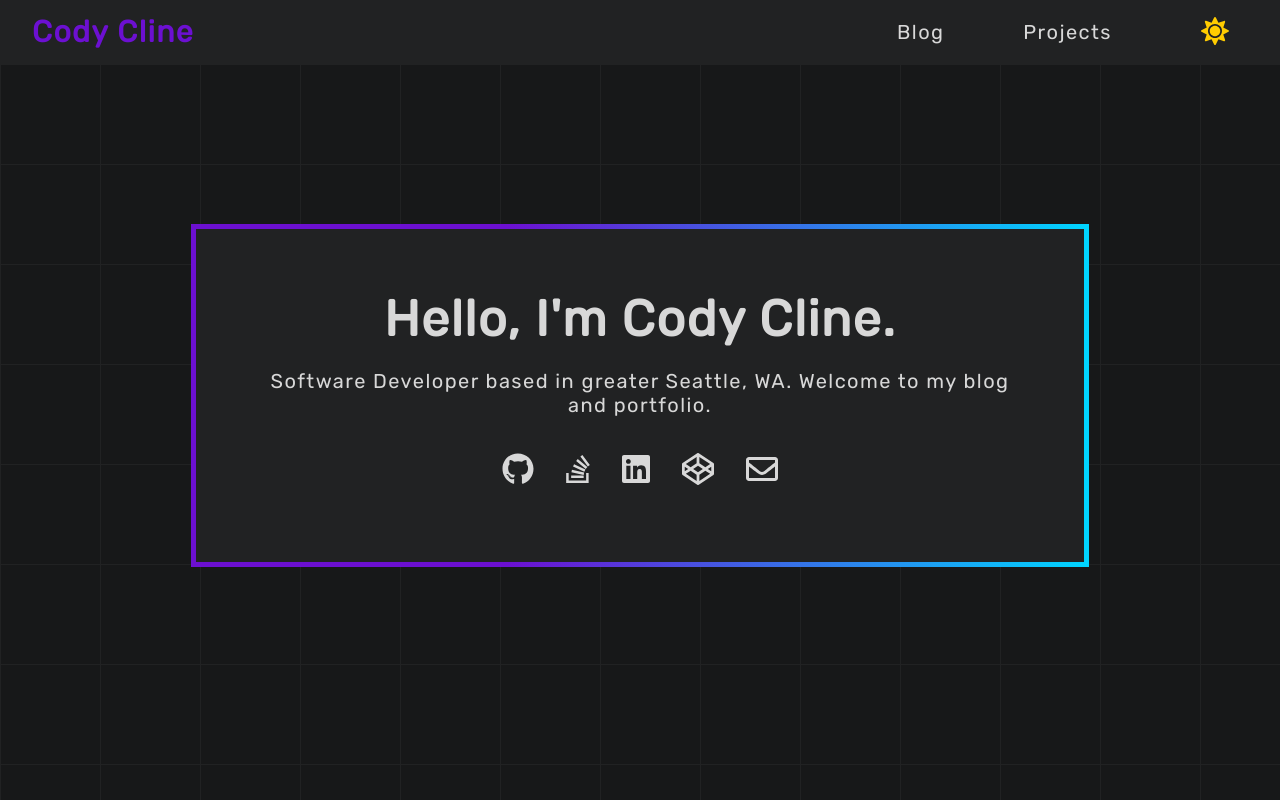
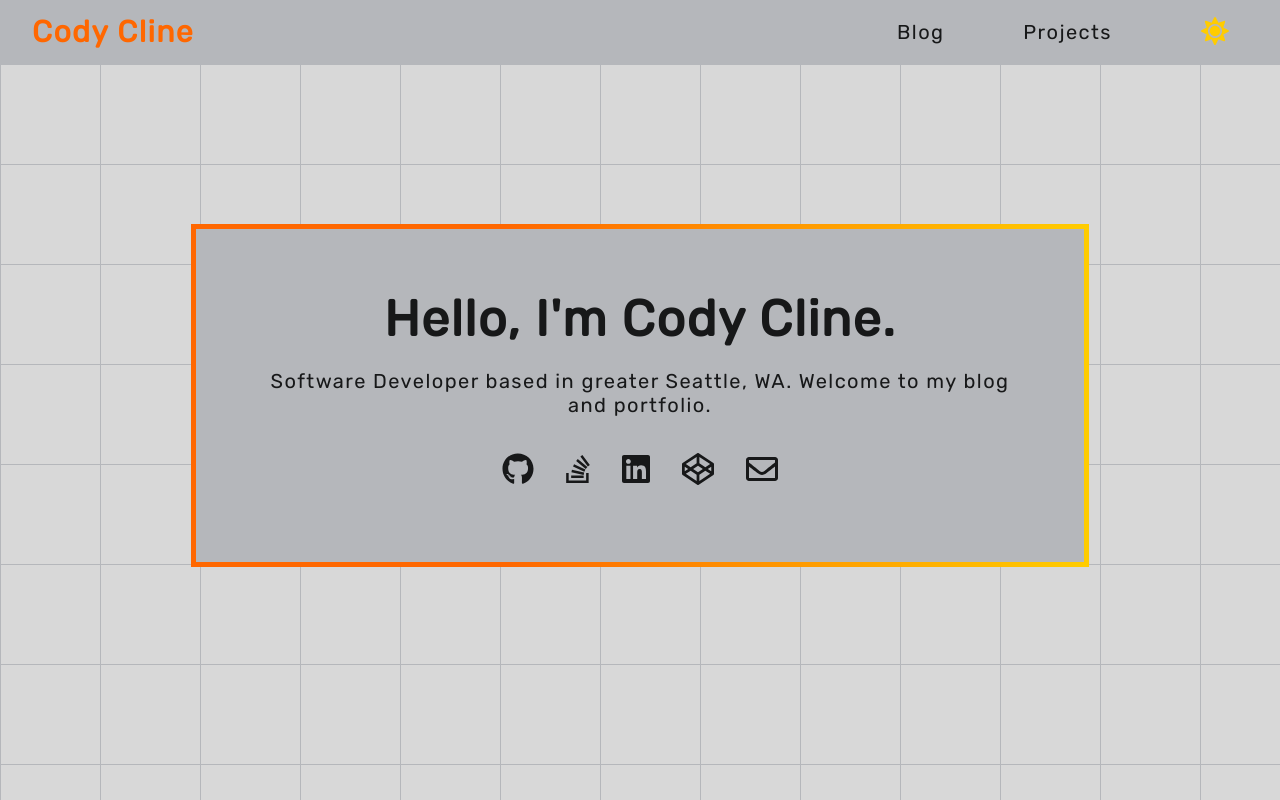
Before and after one commit to CodyCline/codycline, a React (Create React App) app: page / in a window 1280 px wide. Shown: the top 800 px of the page. Built offline with nearby package versions, Linux system fonts and the light colour scheme.

Commit message:
Revert "Refactor make toggle switch stateless"
This reverts commit ad16df5227c3adf4270ad5b2345f42e34019f1bf.

```diff
--- a/src/components/layout/layout.tsx
+++ b/src/components/layout/layout.tsx
@@ -20,24 +20,11 @@ export const Layout = ({ children }: any) => {
 
 export const NavBar = () => {
     const [isMobile, setMobileView] = React.useState<boolean>(false);
-    const [isDark, setDarkMode] = React.useState<boolean>(true);
     const handleResize = React.useCallback((mediaQuery: any) => {
         mediaQuery.matches ? setMobileView(true) : setMobileView(false);
     }, [setMobileView]);
 
-    function changeTheme () {
-        console.log("clicked");
-        if(isDark) {
-            document.documentElement.className = "theme--light";
-            setDarkMode(false);
-        } else {
-            document.documentElement.className = "theme--dark";
-            setDarkMode(true);
-        }
-    }
-
     React.useEffect(() => {
-        document.documentElement.className = "theme--dark";
         const mediaQuery = window.matchMedia("(max-width: 700px)");
         //For initial state
         if (mediaQuery.matches) {
@@ -58,7 +45,7 @@ export const NavBar = () => {
                     <NavItem link="/blog"> Blog </NavItem>
                     <NavItem link="/projects">Projects</NavItem>
                     <NavItem notActive>
-                        <ThemeSwitch onChange={changeTheme}/>
+                        <ThemeSwitch />
                     </NavItem>
                 </React.Fragment>
             }
--- a/src/components/layout/mobilenav.tsx
+++ b/src/components/layout/mobilenav.tsx
@@ -5,9 +5,8 @@ import { ThemeSwitch } from '../ui/switch/switch';
 
 
 
-export const MobileMenu = ({ onClick, onThemeChange }: any) => {
+export const MobileMenu = ({ onClick }: any) => {
     const [visible, setVisible] = React.useState(false);
-    const [isDark, setDarkMode] = React.useState<boolean>(true);
     const ref = React.useRef<any>(null);
 
     function toggle() {
@@ -19,19 +18,7 @@ export const MobileMenu = ({ onClick, onThemeChange }: any) => {
         }
     };
 
-    function changeTheme () {
-        console.log("clicked");
-        if(isDark) {
-            document.documentElement.className = "theme--light";
-            setDarkMode(false);
-        } else {
-            document.documentElement.className = "theme--dark";
-            setDarkMode(true);
-        }
-    }
-
     React.useEffect(() => {
-        document.documentElement.className = "theme--dark";
         document.addEventListener("click", handleClickOutside, true)
         return () => {
             document.removeEventListener("click", handleClickOutside, true);
@@ -50,9 +37,9 @@ export const MobileMenu = ({ onClick, onThemeChange }: any) => {
                     <NavItem link="/blog" className="mobile-nav-item">Blog</NavItem>
                     <NavItem link="/contact" className="mobile-nav-item"> Contact </NavItem>
                     <NavItem link="/projects" className="mobile-nav-item">Projects</NavItem>
-                    {/* <NavItem notActive className="mobile-nav-item"> */}
-                        <ThemeSwitch onChange={changeTheme} />
-                    {/* </NavItem> */}
+                    <NavItem notActive className="mobile-nav-item">
+                        <ThemeSwitch />
+                    </NavItem>
                 </ul>
                 : null
             }
--- a/src/components/ui/switch/switch.tsx
+++ b/src/components/ui/switch/switch.tsx
@@ -1,21 +1,24 @@
-import React from 'react';
+import React, { useState } from 'react';
 import { FontAwesomeIcon } from '@fortawesome/react-fontawesome';
 
-export const ThemeSwitch = ({onChange} : any) => {
+export const ThemeSwitch = () => {
 
-    const [toggled, toggleTheme] = React.useState<boolean>(false);
-
-    const toggle = () => {
+    const [theme, setTheme] = React.useState<string>("light");
+    const [toggled, toggleTheme] = useState<boolean>(false);
+    React.useEffect(() => {
+        document.documentElement.className = `theme--${theme}`
+    })
+    const onClick = (mode:string) => {
         toggleTheme(!toggled);
-        onChange();
+        setTheme(mode);
     }
     return (
         <span className="toggle-background">
             {
                 toggled?
-                <span style={{color: "#0B6EFD"}} onClick={toggle}><FontAwesomeIcon style={{fontSize: "1.75rem"}} icon={["far", "moon"]}/></span>
+                <span style={{color: "#0B6EFD"}} onClick={() => onClick("light")}><FontAwesomeIcon style={{fontSize: "1.75rem"}} icon={["far", "moon"]}/></span>
                 :
-                <span style={{color: "#FFCC00"}} onClick={toggle}><FontAwesomeIcon style={{fontSize: "1.75rem"}} icon={["fas", "sun"]}/></span>
+                <span style={{color: "#FFCC00"}} onClick={() => onClick("dark")}><FontAwesomeIcon style={{fontSize: "1.75rem"}} icon={["fas", "sun"]}/></span>
             }
         </span>
     )
```
